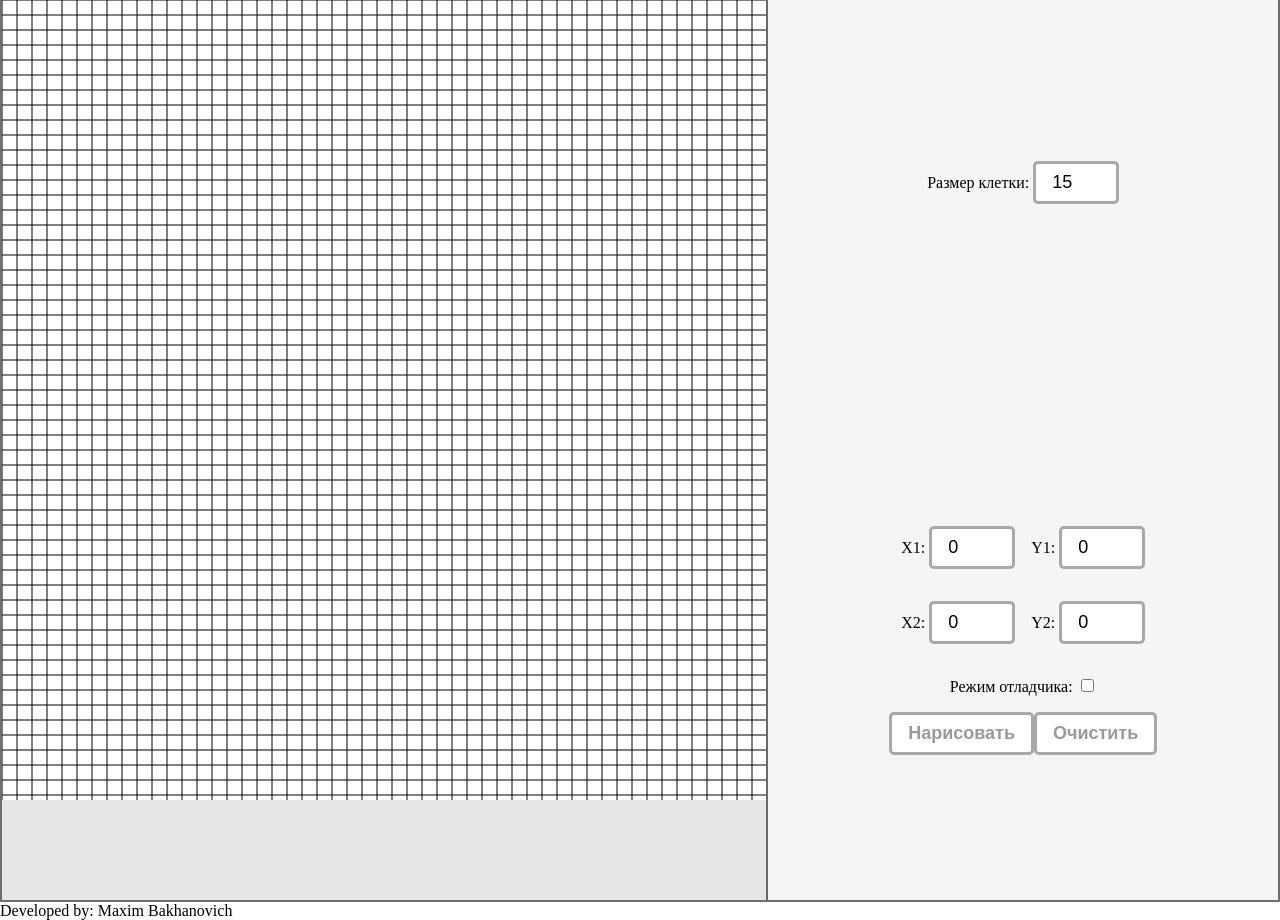
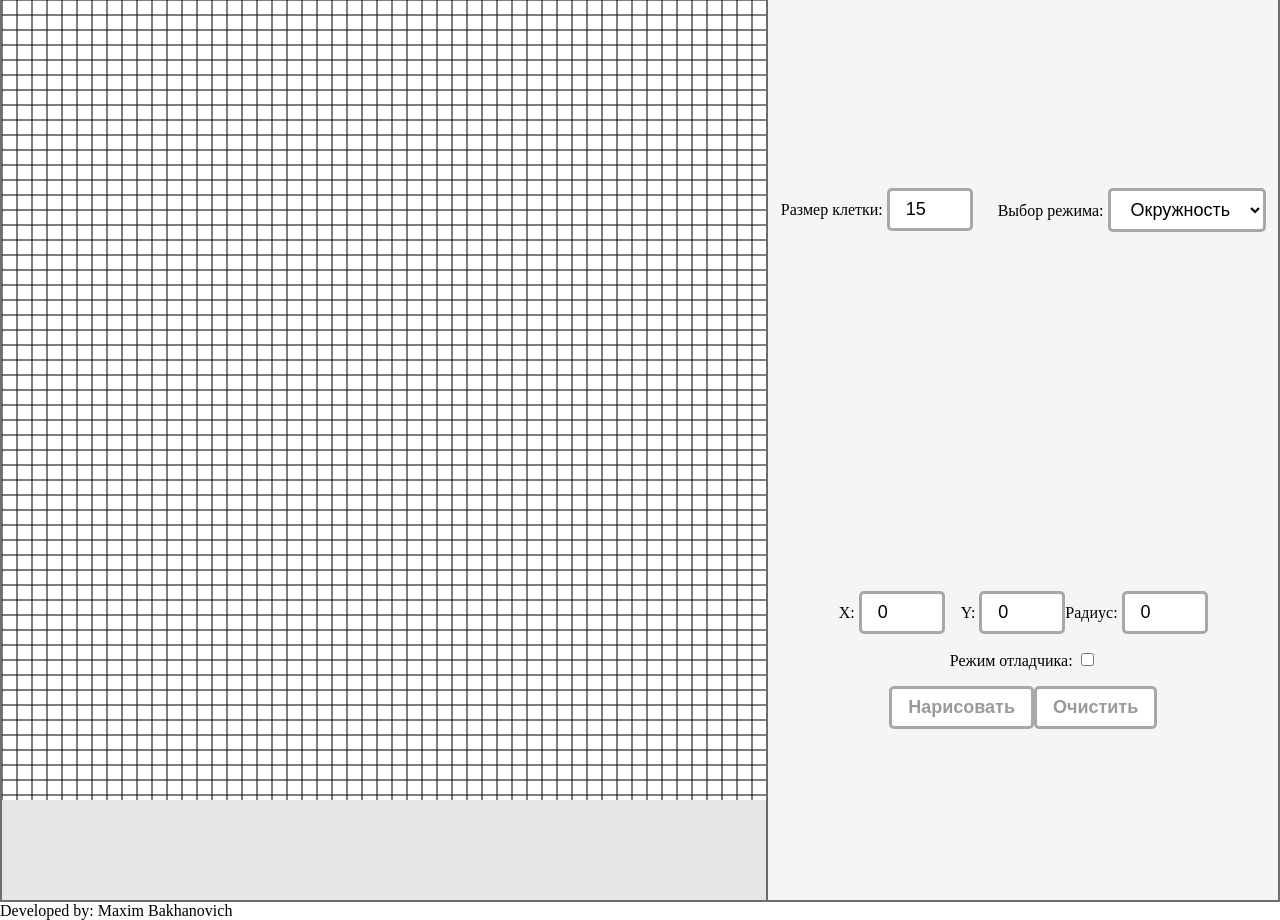
Before and after one commit to ZloiY/giis, an Angular app: page /lab-2 in a window 1280 px wide. Built offline with nearby package versions, Linux system fonts and the light colour scheme; what ngx-logger would draw is missing.

Commit message:
feat(lab-2 comoponent): implement interface

```diff
--- a/src/app/lab-2/lab-2.component.html
+++ b/src/app/lab-2/lab-2.component.html
@@ -5,13 +5,31 @@
   <div class="menu">
     <div class="settings-header">
       <span class="input-settings">Размер клетки: <input class="axis" [(ngModel)]="tileSize" #inputTileSize></span>
+      <span class="input-settings">Выбор режима:
+        <select (change)="chooseDrawingMode($event.target.value)" class="mode-chooser">
+          <option value="1">Окружность</option>
+          <option value="2">Элипс</option>
+          <option value="3">Гипербола</option>
+          <option value="4">Парабола</option>
+        </select>
+      </span>
     </div>
     <div class="settings">
-      <span class="input-settings">X1: <input class="axis" [(ngModel)]="x1Coord"> &nbsp;&nbsp;&nbsp;Y1: <input class="axis" [(ngModel)]="y1Coord"></span>
-      <span class="input-settings">X2: <input class="axis" [(ngModel)]="x2Coord"> &nbsp;&nbsp;&nbsp;Y2: <input class="axis" [(ngModel)]="y2Coord"></span>
+      <div *ngIf="currentMode === drawingMode.ellipsMode || currentMode === drawingMode.hyperbolaMode || currentMode === null">
+        <span class="input-settings">X: <input class="axis" [(ngModel)]="x1Coord"> &nbsp;&nbsp;&nbsp;Y: <input class="axis" [(ngModel)]="y1Coord"></span>
+        <span class="input-settings">A: <input class="axis" [(ngModel)]="x2Coord"> &nbsp;&nbsp;&nbsp;B: <input class="axis" [(ngModel)]="y2Coord"></span>
+      </div>
+      <div *ngIf="currentMode === drawingMode.circleMode">
+        <span class="input-settings">X: <input class="axis" [(ngModel)]="x1Coord"> &nbsp;&nbsp;&nbsp;Y: <input class="axis" [(ngModel)]="y1Coord"></span>
+        <span class="input-settings">Радиус: <input class="axis" [(ngModel)]="x2Coord"></span>
+      </div>
+      <div *ngIf="currentMode === drawingMode.parabolaMode">
+        <span class="input-settings">X: <input class="axis" [(ngModel)]="x1Coord"> &nbsp;&nbsp;&nbsp;Y: <input class="axis" [(ngModel)]="y1Coord"></span>
+        <span class="input-settings">A: <input class="axis" [(ngModel)]="x2Coord"></span>
+      </div>
       <span class="input-settings">Режим отладчика: <input type="checkbox" #debugCheck></span>
       <div>
-        <button class="menu-btn" (click)="setLine(debugCheck.checked)">Нарисовать</button>
+        <button class="menu-btn" (click)="setLine(x1Coord, y1Coord, x2Coord, debugCheck.checked, y2Coord)">Нарисовать</button>
         <button class="menu-btn" (click)="removeLines()">Очистить</button>
       </div>
     </div>
--- a/src/app/lab-2/lab-2.component.ts
+++ b/src/app/lab-2/lab-2.component.ts
@@ -18,6 +18,21 @@ export class Lab2Component implements OnInit, OnDestroy {
   y1Coord = 0;
   y2Coord = 0;
   debounce = null;
+  currentMode = null;
+  drawingMode = {
+    circleMode: function (x, y, radius, debugCheck) {
+      this.circleService.drawCircle(x, y, radius, debugCheck);
+    },
+    ellipsMode: function (x, y, a, debugCheck, b) {
+      this.circleService.drawEllipse(x, y, a, debugCheck, b);
+    },
+    hyperbolaMode: function (x, y, a, debugCheck, b) {
+      this.circleService.drawHyperbola(x, y, a, debugCheck, b);
+    },
+    parabolaMode: function (x, y, a, debugCheck) {
+      this.circleService.drawParabola(x, y, a, debugCheck);
+    }
+  };
 
   constructor(private circleService: CircleService) { }
 
@@ -40,15 +55,36 @@ export class Lab2Component implements OnInit, OnDestroy {
         this.circleService.setTileSize(this.tileSize);
       })
       .subscribe(val => this.circleService.drawGrid());
+    this.currentMode = this.drawingMode.circleMode;
   }
 
   ngOnDestroy() {
     this.debounce.unsubscribe();
   }
 
-  setLine(debug) {
-    // this.circleService.drawCircle(Number(this.x1Coord), Number(this.y1Coord), Number(this.x2Coord), debug);
-    this.circleService.drawEllipse(Number(this.x1Coord), Number(this.y1Coord), Number(this.x2Coord), Number(this.y2Coord));
+  chooseDrawingMode(value) {
+    switch (value) {
+      case '1': {
+        this.currentMode = this.drawingMode.circleMode;
+        break;
+      }
+      case '2': {
+        this.currentMode = this.drawingMode.ellipsMode;
+        break;
+      }
+      case '3': {
+        this.currentMode = this.drawingMode.hyperbolaMode;
+        break;
+      }
+      case '4': {
+        this.currentMode = this.drawingMode.parabolaMode;
+        break;
+      }
+    }
+  }
+
+  setLine(x: number, y: number, a: number, debug: boolean = false, b?: number) {
+    this.currentMode(Number(x), Number(y), Number(a), debug, Number(b));
   }
 
   removeLines() {
```
